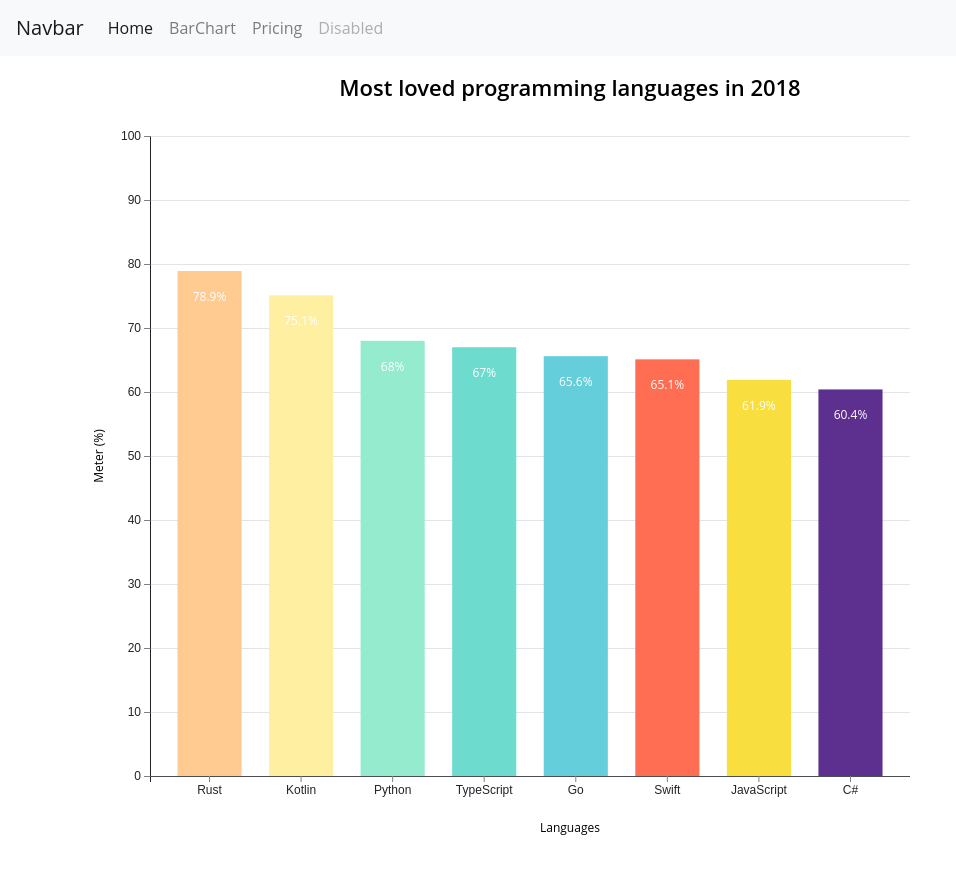
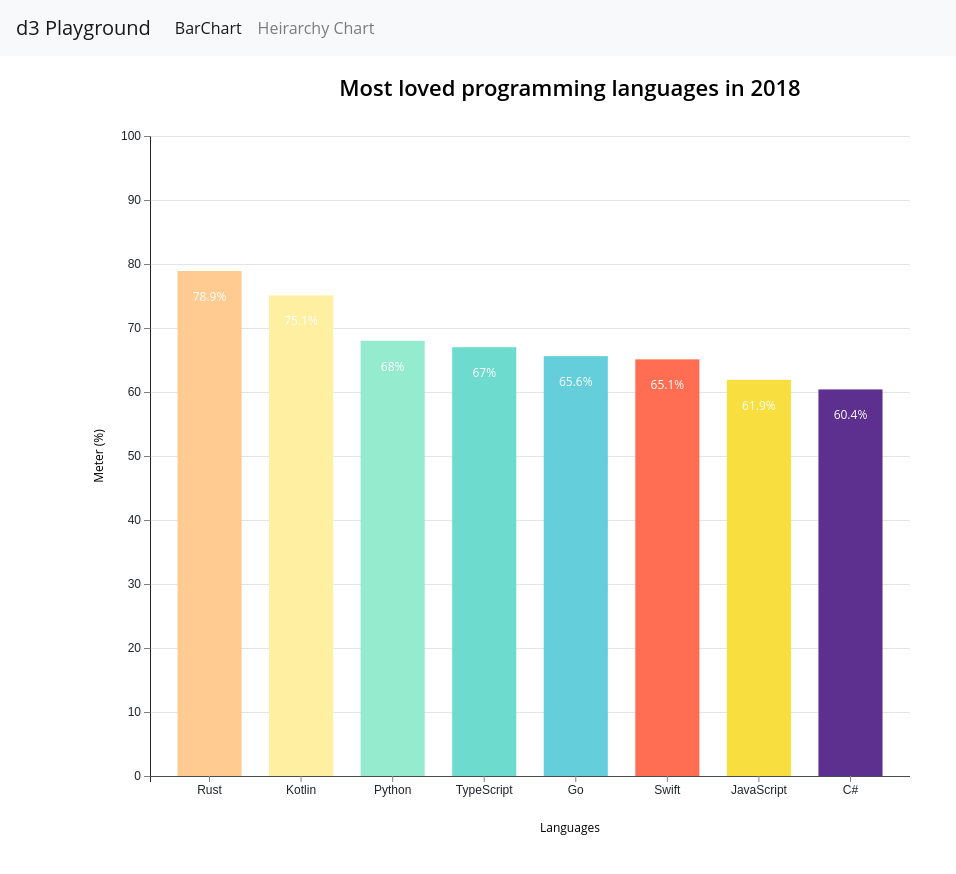
Before and after one commit to jessicaerazo/d3-basics, a plain HTML site: page index.html in a window 1280 px wide. Shown: the whole page, without its empty margins (0-956 px from the left). Drawn offline with nearby package versions, Linux system fonts and the light colour scheme.

Commit message:
more cleanup

```diff
--- a/index.html
+++ b/index.html
@@ -17,7 +17,7 @@
   </head>
   <body>
     <nav class="navbar sticky-top navbar-expand-lg navbar-light bg-light">
-      <a class="navbar-brand" href="#">Navbar</a>
+      <a class="navbar-brand" href="#">d3 Playground</a>
       <button
         class="navbar-toggler"
         type="button"
@@ -32,19 +32,13 @@
       <div class="collapse navbar-collapse" id="navbarNav">
         <ul class="navbar-nav">
           <li class="nav-item active">
-            <a class="nav-link" href="#">
-              Home
+            <a class="nav-link" href="index.html">
+              BarChart
               <span class="sr-only">(current)</span>
             </a>
           </li>
           <li class="nav-item">
-            <a class="nav-link" href="#">BarChart</a>
-          </li>
-          <li class="nav-item">
-            <a class="nav-link" href="#">Pricing</a>
-          </li>
-          <li class="nav-item">
-            <a class="nav-link disabled" href="#">Disabled</a>
+            <a class="nav-link" href="#">Heirarchy Chart</a>
           </li>
         </ul>
       </div>
```
